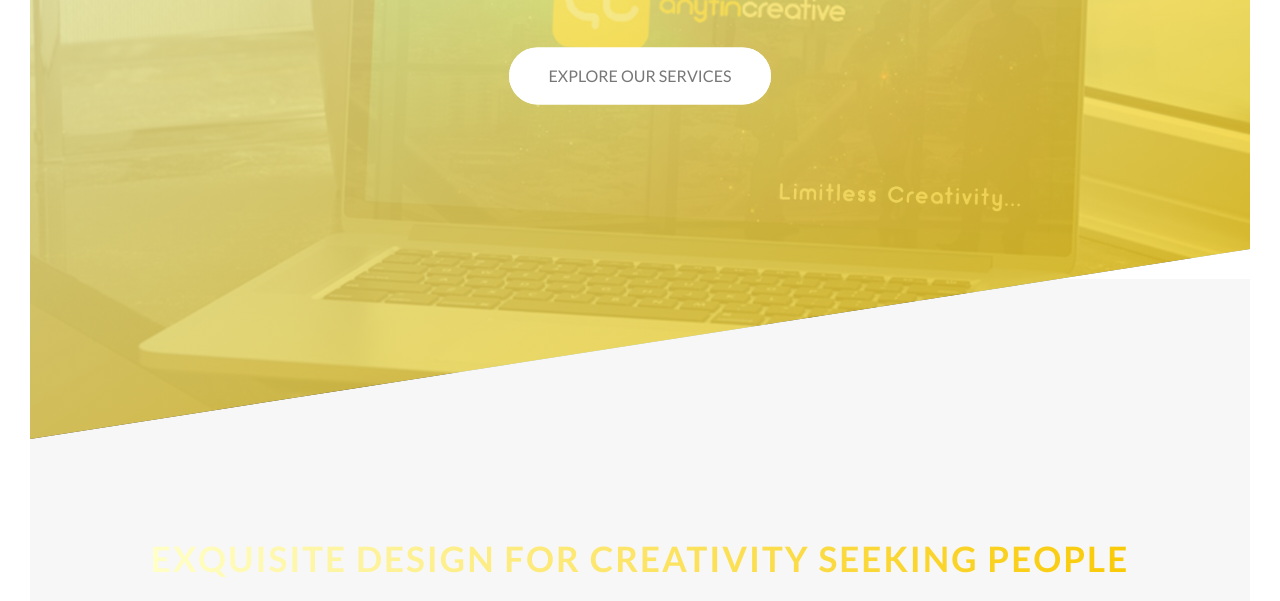
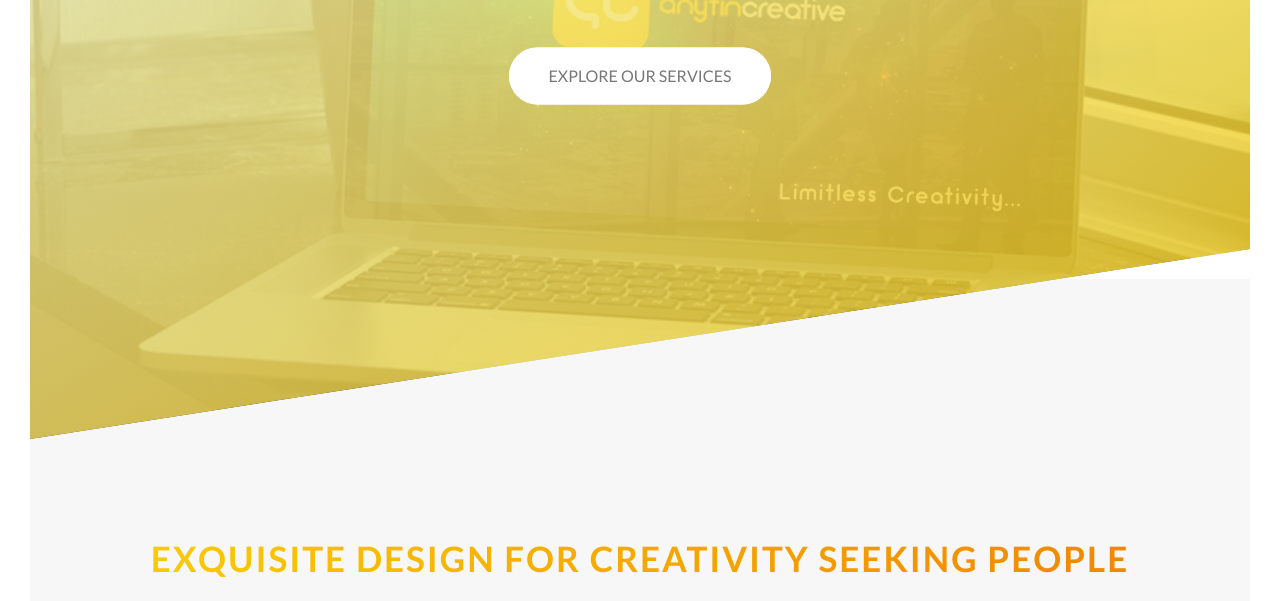
Before and after one commit to AduroDaniel/Anytincreative-2.0, a website: page index.html in a window 1280 px wide. Shown: the part 351-952 px from the top of the page. Drawn offline with Linux system fonts and the light colour scheme.

Commit message:
Style changes

```diff
--- a/sass/base/_typography.scss
+++ b/sass/base/_typography.scss
@@ -53,7 +53,7 @@ body {
     text-transform: uppercase;
     font-weight: 700;
     display: inline-block;
-    background-image: linear-gradient(to right, $color-primary-light, $color-primary);
+    background-image: linear-gradient(to right, $color-primary, $color-primary-darker);
     -webkit-background-clip: text;
     color: transparent;
     letter-spacing: 2px;
```
Also changed, not shown: css/style.css.
